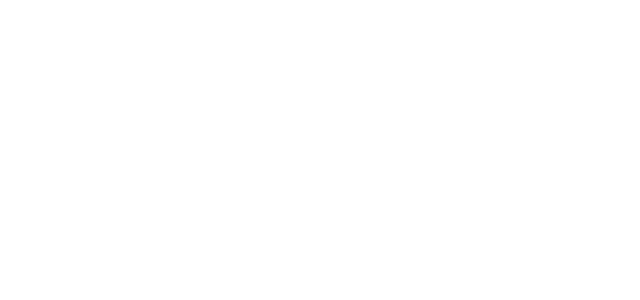
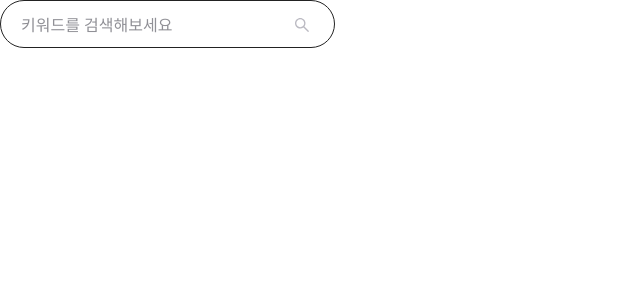
Before and after one commit to UMC-SeaTea/FE, a React (Vite) app: page / in a window 1280 px wide. Shown: the top 300 px of the page, without its empty margins (0-640 px from the left). Built offline with nearby package versions, Linux system fonts and the light colour scheme; a web font is replaced by a local one.

Commit message:
#3 [MOD] SearchBarDefault input태그로 수정

```diff
--- a/src/App.tsx
+++ b/src/App.tsx
@@ -1,7 +1,12 @@
 import './App.css';
+import SearchBarDefault from './components/common/SearchBar/SearchBarDefault';
 
 function App() {
-  return <></>;
+  return (
+    <>
+      <SearchBarDefault />
+    </>
+  );
 }
 
 export default App;
--- a/src/components/common/SearchBar/SearchBarDefault.tsx
+++ b/src/components/common/SearchBar/SearchBarDefault.tsx
@@ -5,9 +5,12 @@
     <>
       <div className="w-[335px] h-[48px] rounded-full border-1 border-black px-[20px] py-[12px]">
         <div className="flex items-center justify-between">
-          <p className="text-gray-200 font-body text-body-2">
-            키워드를 검색해보세요
-          </p>
+          <input
+            type="text"
+            placeholder="키워드를 검색해보세요"
+            className="text-start font-body text-body-2 outline-none
+            placeholder:text-gray-200 focus:placeholder:text-transparent"
+          />
           <div className="w-[24px] h-[24px] flex items-center justify-center">
             <img
               src={searchIcon}
```
